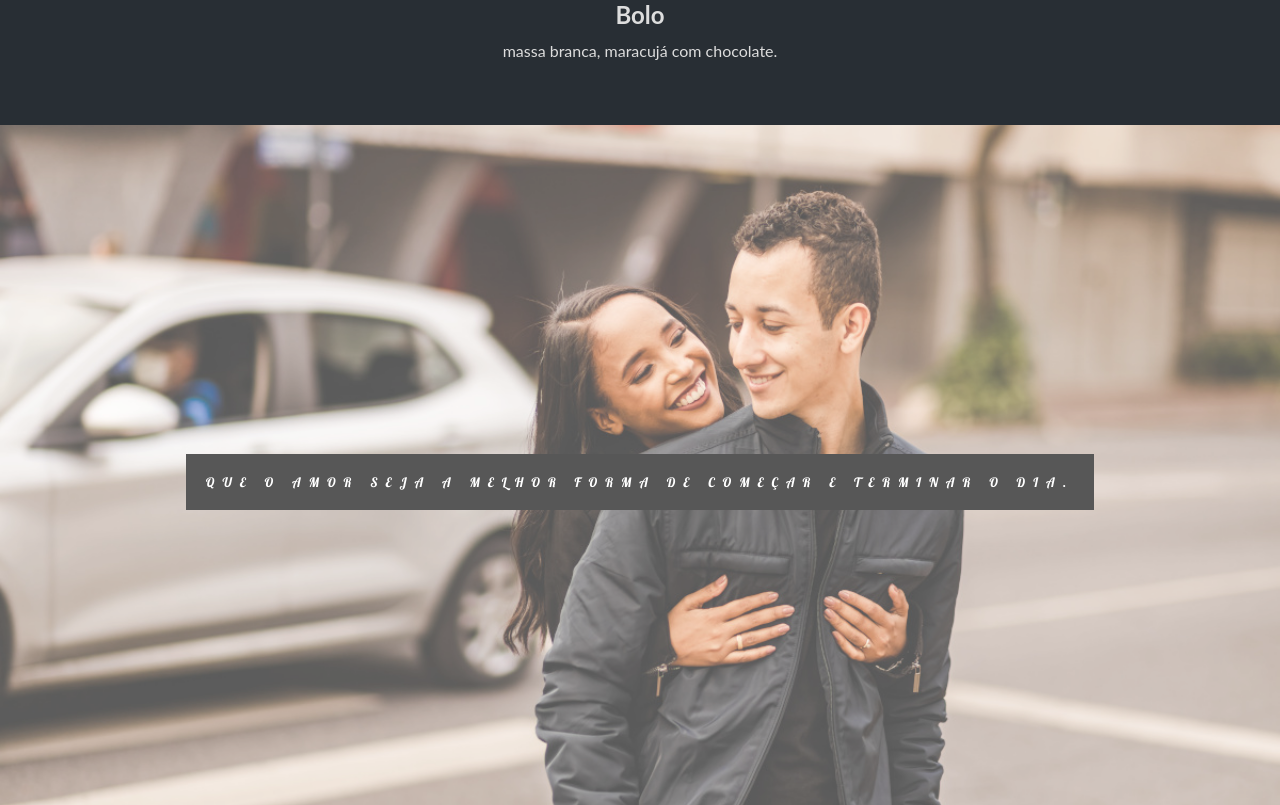
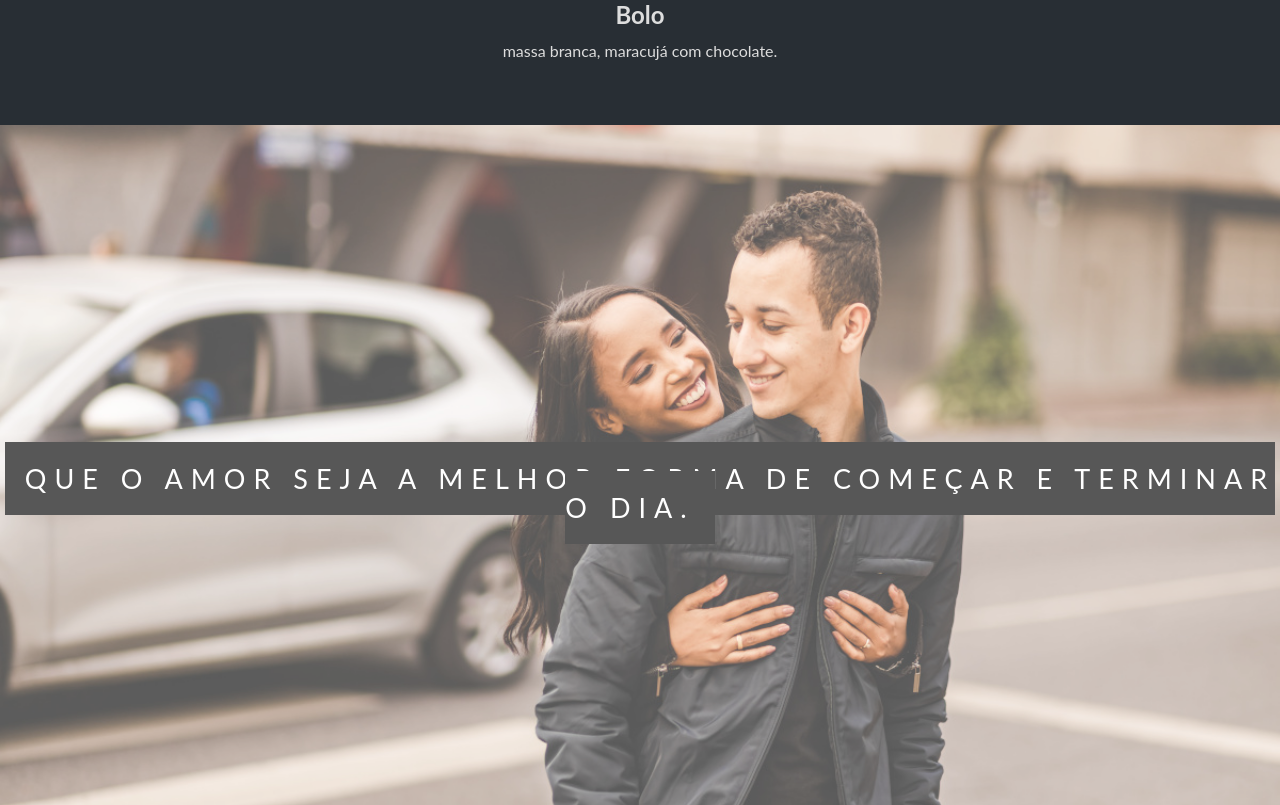
Before and after one commit to Rafael862/mymarriage, a plain HTML site: page index.html in a window 1280 px wide. Shown: the part 1994-2799 px from the top of the page. Drawn offline with Linux system fonts and the light colour scheme.

Commit message:
finalizado

```diff
--- a/style/style.css
+++ b/style/style.css
@@ -67,10 +67,7 @@ div {
     font-family: 'Lato', sans-serif;
 }
 
-#border2{
-    font-family: 'Lobster', cursive;
-    font-size: 13px;
-}
+
 
 .section-light {
     background-color: white;
```
